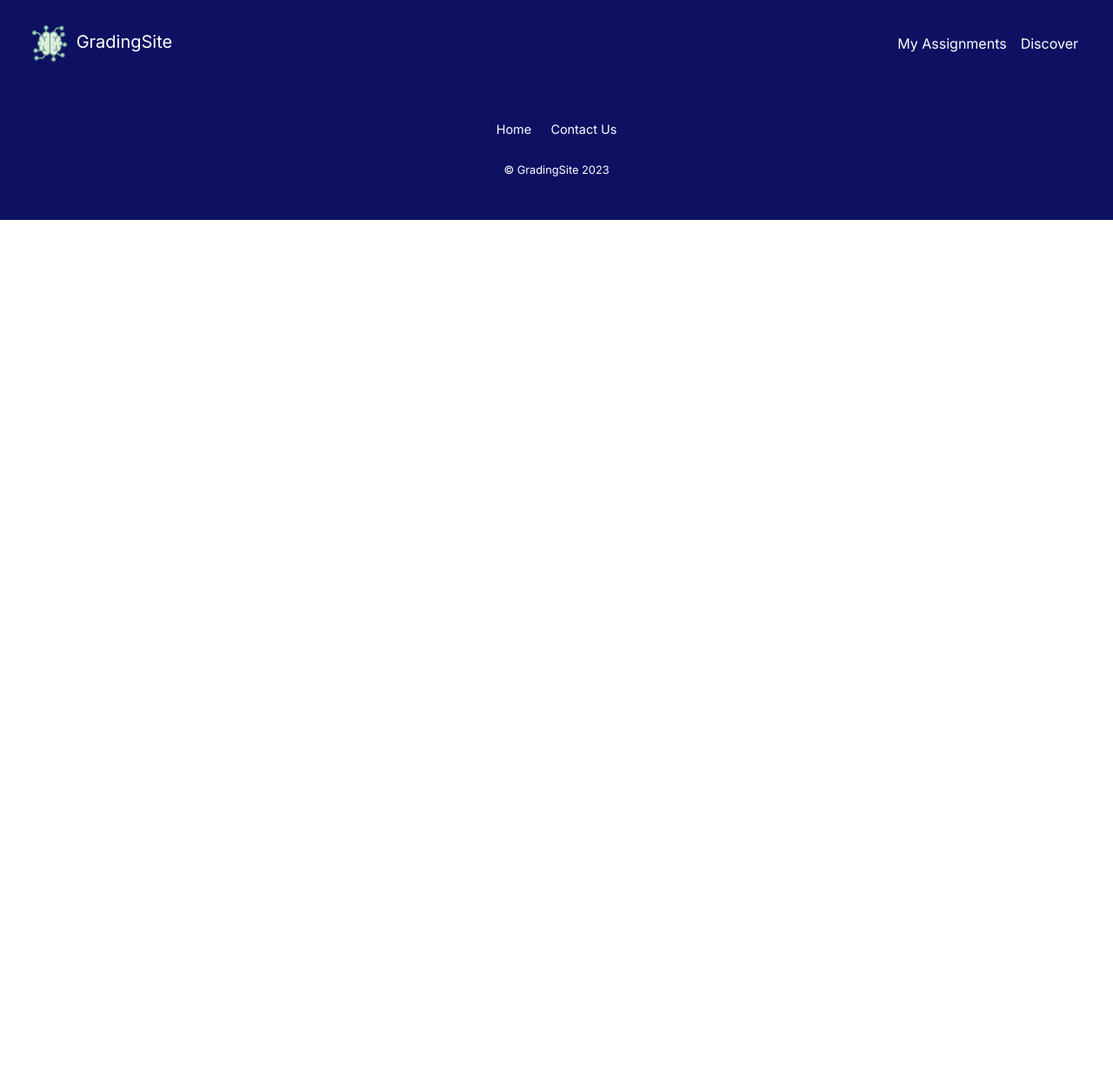
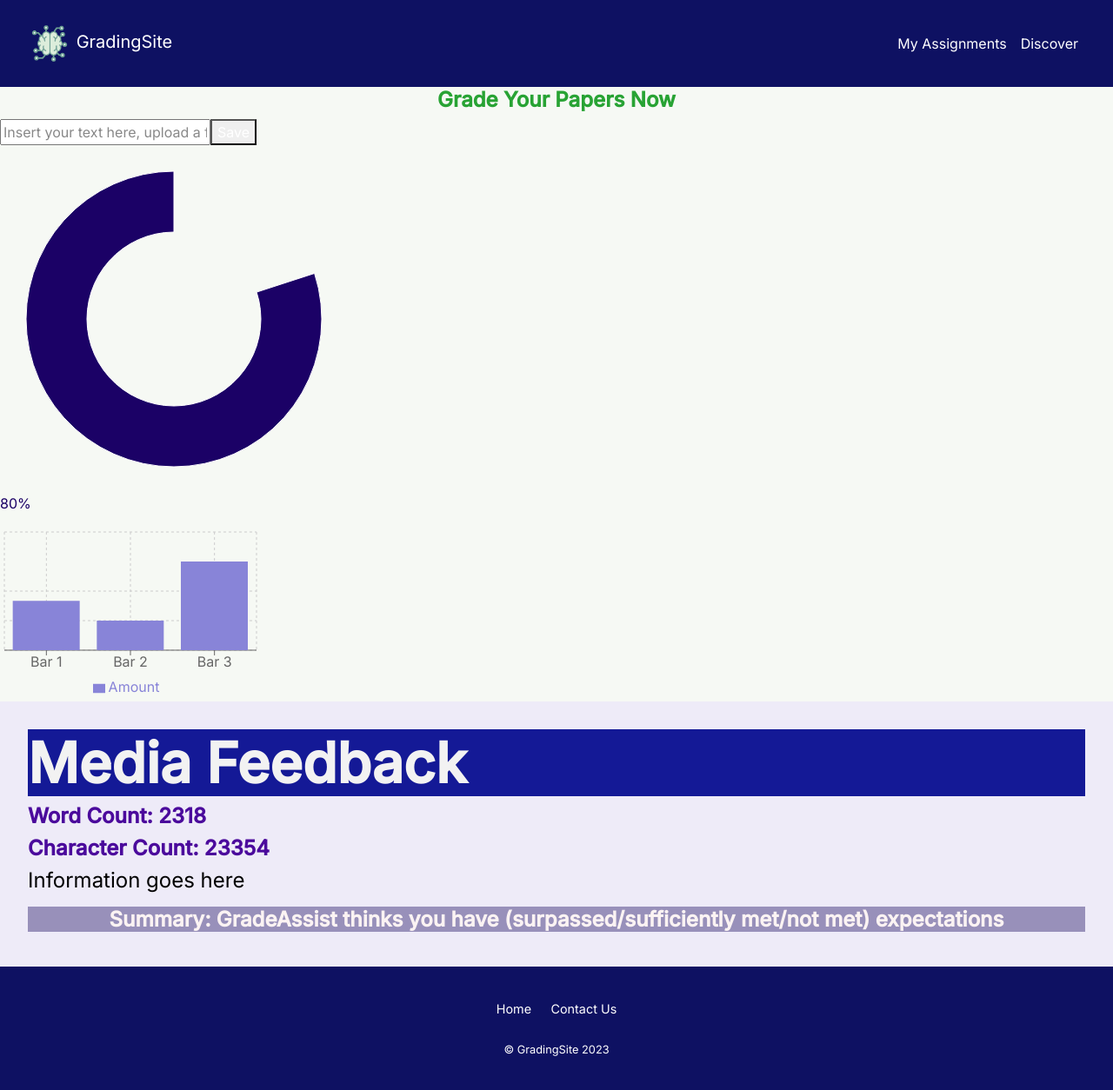
Before and after one commit to coderpr0grammer/GradingSite, a React (Create React App) app: page /grade in a window 1280 px wide. Shown: the top 1254 px of the page at 87% size. Before the commit the page ends 800 px from the top, so only its background shows below. Built offline with nearby package versions, Linux system fonts and the light colour scheme; no server answers.

Commit message:
moved myassignments to grade

```diff
--- a/src/components/pages/Grade/Grade.css
+++ b/src/components/pages/Grade/Grade.css
@@ -0,0 +1,69 @@
+.App-header{
+    background: #F6F9F4;
+
+}
+#pageHeader{
+    font-family: 'Inter';
+font-style: normal;
+font-weight: 900;
+font-size: 24px;
+line-height: 29px;
+text-align: center;
+
+color: #28A334;
+}
+
+#gradeLabel{
+    color: #1B0166;
+    font: bolder;
+}
+
+#mediaHeader{
+
+font-family: 'Inter';
+font-style: normal;
+font-weight: 700;
+font-size: 64px;
+line-height: 77px;
+
+color: #F2F2F2;
+background: #141996;
+}
+
+#feedbackContainer{
+    background: #EEEBF8;
+    padding: 2em;
+
+}
+
+
+.wordValue{
+    font-family: 'Inter';
+font-style: normal;
+font-weight: 700;
+font-size: 24px;
+line-height: 29px;
+color: #4B0A9C;
+}
+
+#feedbackText{
+    font-family: 'Inter';
+font-style: normal;
+font-weight: 400;
+font-size: 24px;
+line-height: 29px;
+
+color: #000000;
+}
+
+#feedbackSummary{
+    font-family: 'Inter';
+font-style: normal;
+font-weight: 700;
+font-size: 24px;
+line-height: 29px;
+text-align: center;
+
+color: #FBF3F3;
+background: #9890BA;
+}
--- a/src/components/pages/Grade/Grade.js
+++ b/src/components/pages/Grade/Grade.js
@@ -1,5 +1,48 @@
-export default function Grade () {
-    return (
-        null
-    )
+import React from "react";
+import { PieChart, Pie, BarChart, CartesianGrid, XAxis, YAxis, Tooltip, Legend, Bar} from "recharts";
+import "./Grade.css";
+
+function Grade() {
+  const donutData = [{ name: "grade", score: 80, fill: "#1B0166" }];
+  const barChart = [{ "name": 'Bar 1', "Amount": 5 }, { "name": 'Bar 2', "Amount": 3 }, { "name": 'Bar 3', "Amount": 9 }]
+
+  return (
+    <div className="App">
+      <header className="App-header">
+      <h1 id="pageHeader">Grade Your Papers Now</h1>
+        <input type="text" id="essay" placeholder="Insert your text here, upload a file, or scan a paper to start the evaluation..."/>
+        <button id="btn">Save</button>
+        <script src="code.js"></script>
+        <PieChart width={400} height={400}>
+        <Pie data={donutData} dataKey="score" outerRadius={170} fill="#1B0166" innerRadius={100} startAngle={90} endAngle={90 + donutData[0].score*3.6}/>
+        </PieChart>
+        <p id="gradeLabel" >{donutData[0].score}%</p>
+
+
+  <BarChart width={300} height={200} data={barChart}>
+  <CartesianGrid strokeDasharray="3 3" />
+  <XAxis dataKey="name" />
+  {/* <YAxis /> */}
+  <Tooltip />
+  <Legend />
+  <Bar dataKey="Amount" fill="#8884d8" />
+</BarChart>
+
+    <div id="feedbackContainer">
+    <h1 id="mediaHeader">Media Feedback</h1>
+    <h3 class="wordValue">Word Count: 2318</h3>
+    <h3 class="wordValue">Character Count: 23354</h3>
+    <p id="feedbackText">Information goes here</p>
+    <h3 id="feedbackSummary">Summary: GradeAssist thinks you have (surpassed/sufficiently met/not met) expectations</h3>
+    </div>
+
+    </header>
+    </div>
+  );
+  const btn= document.getElementById("btn");
 }
+
+
+
+
+export default Grade;
```
